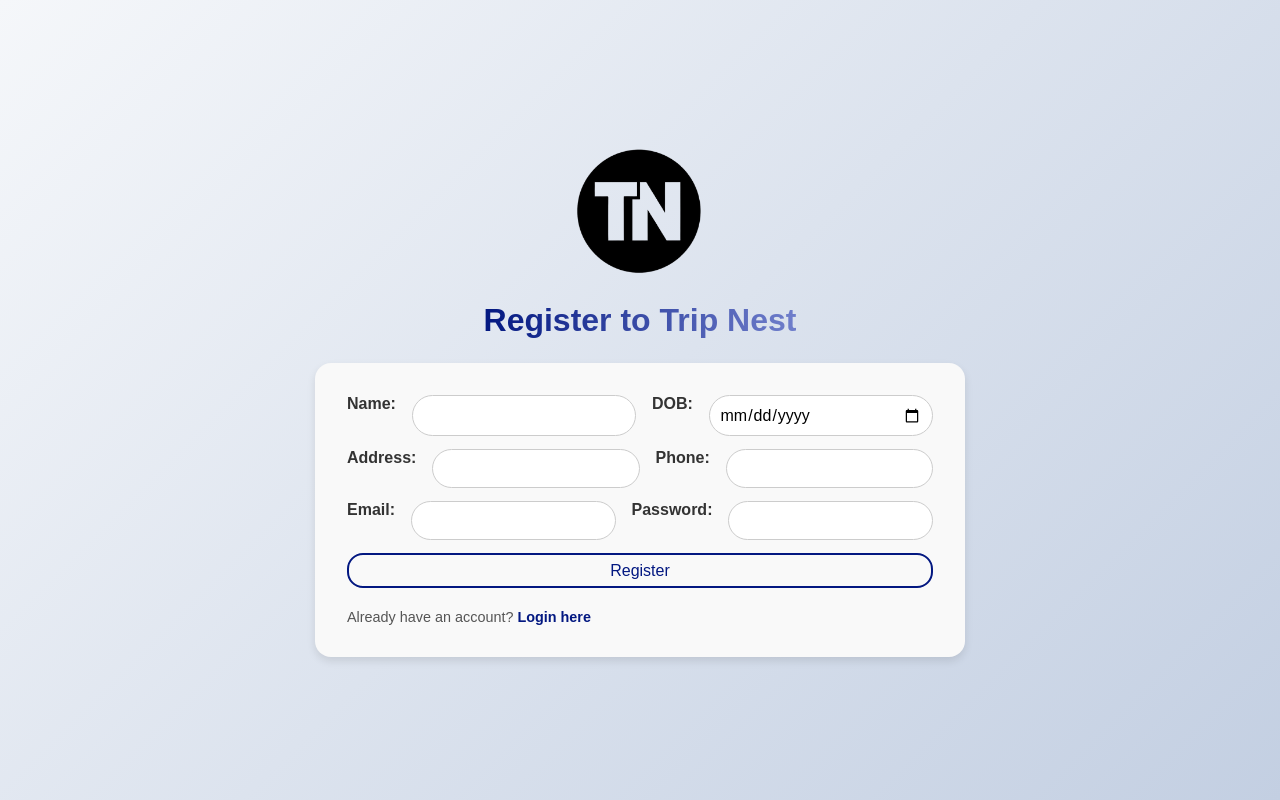
After one commit to samratsa13/Trip_Nest, a PHP site: page /register.php in a window 1280 px wide. The commit adds this page. Run offline with PHP 8.4, Linux system fonts and the light colour scheme.

Commit message:
login and register form creation

```diff
--- /dev/null
+++ b/reg.css
@@ -0,0 +1,115 @@
+*{
+    margin: 0;
+    padding: 0;
+    box-sizing: border-box;
+    font-family: 'Poppins', sans-serif;
+}
+body {
+    display: flex;
+    justify-content: center;
+    align-items: center;
+    height: 100vh;
+    background: linear-gradient(135deg, #f5f7fa, #c3cfe2);
+}
+.container {
+    display: flex;
+    flex-direction: column;
+    align-items: center;
+    gap: 0.5rem;
+}
+.first{
+    display: flex;
+    flex-direction: row;
+    gap: 1rem;
+}
+.second{
+    display: flex;
+    flex-direction: row;
+    gap: 1rem;
+}
+.third{
+    display: flex;
+    flex-direction: row;
+    gap: 1rem;
+}
+img {
+    width: 20%;
+    height: auto;
+    object-fit: cover;
+    border-radius: 1rem;
+    margin-bottom: 0.5rem;
+}
+
+h1 {
+    font-size: 2rem;
+    margin-bottom: 1rem;
+    background: linear-gradient(90deg, #031881, #6f7ecb);
+    background-clip: text;
+    color: transparent;
+}
+form label {
+    align-self: flex-start;
+    margin-bottom: 0.3rem;
+    font-size: 1rem;
+    color: #333;
+    font-weight: 600;
+
+}
+
+/* Username and Password input styles */
+form input[type="text"],
+form input[type="password"],
+form input[type="email"],
+form input[type="tel"],
+form input[type="date"] {
+    width: 100%;
+    padding: 0.6rem;
+    border: 1px solid #ccc;
+    border-radius: 3rem;
+    font-size: 1rem;
+    margin-bottom: 0.7rem;
+}
+
+/* Login button styles */
+form input[type="submit"] {
+    padding: 0.4rem 1rem;
+    font-size: 1rem;
+    border: 2px solid #031881;
+    border-radius: 1rem;
+    background-color: transparent;
+    color: #031881;
+    cursor: pointer;
+    transition: 0.3s ease-in-out;
+}
+
+form input[type="submit"]:hover {
+    background-color: #031881;
+    color: white;
+}
+
+/* Form container styles */
+form {
+    display: flex;
+    flex-direction: column;
+    align-items: stretch;
+    gap: 0.1rem;
+    background-color: #f9f9f9;
+    padding: 2em;
+    border-radius: 1rem;
+    box-shadow: 0 4px 8px rgba(0, 0, 0, 0.1);
+    width: 650px;
+    justify-content: space-between;
+}
+
+p {
+    font-size: 0.9rem;
+    color: #555;
+}
+p a {
+    color: #031881;
+    text-decoration: none;
+    font-weight: 600;
+}
+p a:hover {
+    text-decoration: underline;
+}
--- /dev/null
+++ b/register.php
@@ -0,0 +1,42 @@
+<!DOCTYPE html>
+<html lang="en">
+<head>
+    <meta charset="UTF-8">
+    <meta name="viewport" content="width=device-width, initial-scale=1.0">
+    <link rel="stylesheet" href="reg.css">
+    <title>TripNest-Login</title>
+</head>
+<body>
+    <div class="container">
+    <img src="img/logo.png" alt="">
+    <h1>Register to Trip Nest</h1>
+    <form action="register_process.php" method="POST">
+        <div class="first"><label for="name"> Name:</label>
+        <input type="text" id="name" name="name" class="input-field" required>
+
+        <label for="dob">DOB:</label>
+        <input type="date" id="dob" name="dob" class="input-field" required>
+        </div>
+
+        <div class="second">
+        <label for="address">Address:</label>
+        <input type="text" id="address" name="address" class="input-field" required>
+
+        <label for="phone">Phone:</label>
+        <input type="tel" id="phone" name="phone" class="input-field" required>
+        </div>
+
+        <div class="third">
+        <label for="email">Email:</label>
+        <input type="email" id="email" name="email" class="input-field" required>
+
+        <label for="password">Password:</label>
+        <input type="password" id="password" name="password" class="input-field" required>
+        </div>
+
+        <input type="submit" value="Register"><br>
+        <p>Already have an account? <a href="login.php">Login here</a></p>
+    </form>
+    </div>
+</body>
+</html>
```
Also changed, not shown: Tourism.html (+16 -1 lines), login.php (added, +25 -0 lines), logreg.css (added, +100 -0 lines), style.css (+37 -4 lines).
